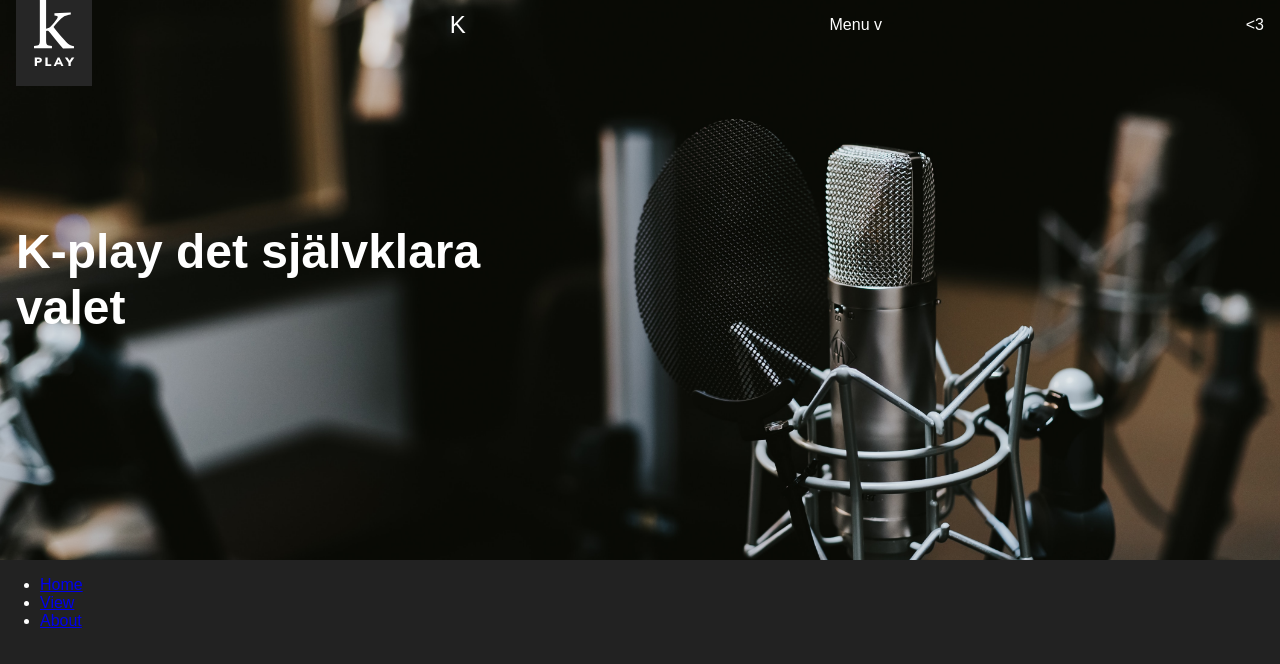
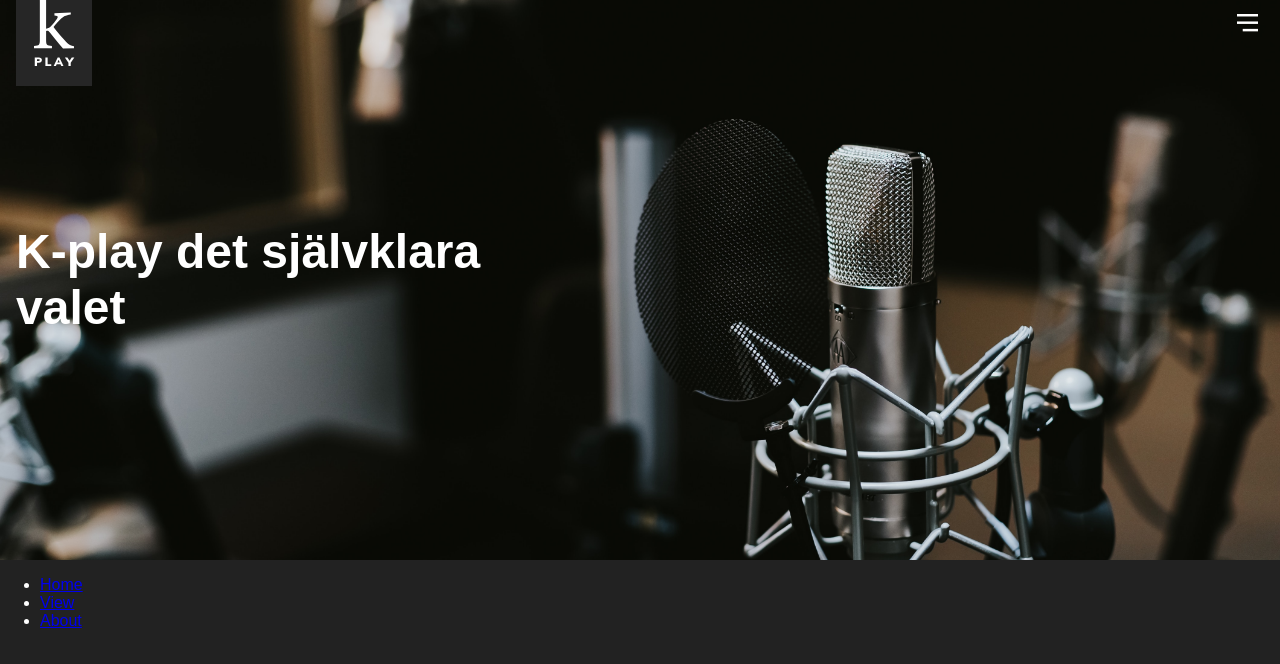
Before and after one commit to brooman/Kulturakademin, a React (Create React App) app: page / in a window 1280 px wide. Shown: the top 664 px of the page. Built offline with nearby package versions, Linux system fonts and the light colour scheme; a web font is replaced by a local one.

Commit message:
Added svg to menu

```diff
--- a/src/App.js
+++ b/src/App.js
@@ -5,6 +5,7 @@ import Home from './pages/Home'
 import About from './pages/About'
 import ContentView from './pages/ContentView'
 import Logo from './icons/Logo'
+import Hamburger from './icons/Hamburger'
 
 import Menu from './components/Menu'
 
@@ -31,11 +32,9 @@ class App extends Component {
         <div className="App">
           <header>
             <Logo />
-            <div className="logo">K</div>
             <button className="btn filter-btn" type="button" onClick={this.toggleMenu}>
-              Menu v
+              <Hamburger />
             </button>
-            <div className="mykplay">&lt;3</div>
           </header>
           <Menu show={menuShown} />
 
```
